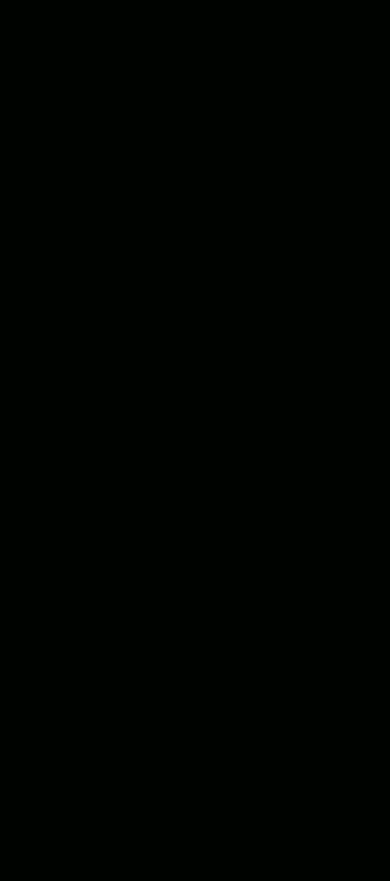
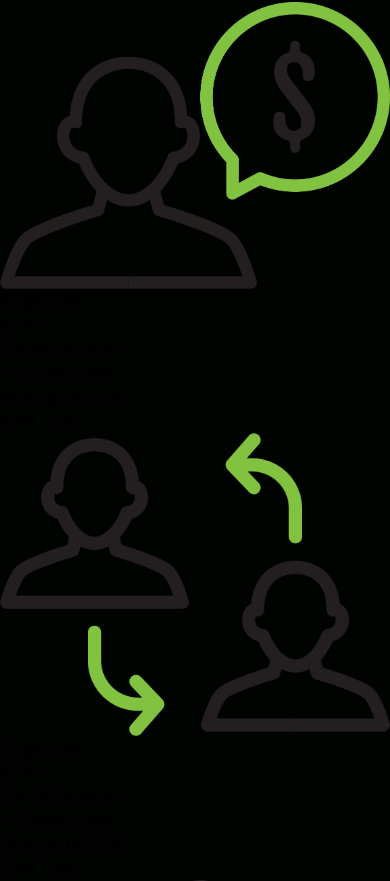
Before and after one commit to huynhkhanhduong/data-finance, a React (Vite) app: page / in a window 390 px wide. Shown: the part 1111-1992 px from the top of the page. Before the commit the page ends 1113 px from the top, so only its background shows below. Built offline with nearby package versions, Linux system fonts and the light colour scheme.

Commit message:
Thêm component Card

```diff
--- a/src/App.jsx
+++ b/src/App.jsx
@@ -3,6 +3,7 @@
 import Hero from "./components/Hero"
 import Analytics from "./components/Analytics"
 import Newsletter from "./components/Newsletter"
+import Card from "./components/Card"
 
 function App() {
 
@@ -12,6 +13,7 @@
       <Hero/>
       <Analytics/>
       <Newsletter/>
+      <Card/>
     </div>
   )
 }
--- /dev/null
+++ b/src/components/Card.jsx
@@ -0,0 +1,48 @@
+import React from 'react'
+import Single from '../assets/single.png'
+import Double from '../assets/double.png'
+import Triple from '../assets/triple.png'
+
+const Card = () => {
+  return (
+    <div className='w-full py-[10rem] px-4 bg-white'>
+        <div className='max-w-[1240px] mx-auto grid md:grid-cols-3 gap-8'>
+            <div className='w-full shadow-xl flex flex-col p-4 my-4 rounded-lg hover:scale-105 duration-300'>
+                <img className='w-20 mx-auto mt-[-3rem] bg-white' src={Single} alt="/" />
+                <h2 className='text-2xl font-bold text-center py-8'>Single User</h2>
+                <p className='text-center text-4xl font-bold'>$149</p>
+                <div className='text-center font-medium'>
+                    <p className='py-2 border-b mx-8 mt-8'>500 GB Storage</p>
+                    <p className='py-2 border-b mx-8'>1 Granted User</p>
+                    <p className='py-2 border-b mx-8'>Send up to 2 GB</p>
+                </div>
+                <button className='bg-[#00df9a] w-[200px] rounded-md font-medium my-6 mx-auto px-6 py-3'>Start Trial</button>
+            </div>
+            <div className='w-full shadow-xl bg-gray-100 flex flex-col p-4 md:my-0 my-8 rounded-lg hover:scale-105 duration-300'>
+                <img className='w-20 mx-auto mt-[-3rem] bg-transparent' src={Double} alt="/" />
+                <h2 className='text-2xl font-bold text-center py-8'>Single User</h2>
+                <p className='text-center text-4xl font-bold'>$149</p>
+                <div className='text-center font-medium'>
+                    <p className='py-2 border-b mx-8 mt-8'>500 GB Storage</p>
+                    <p className='py-2 border-b mx-8'>1 Granted User</p>
+                    <p className='py-2 border-b mx-8'>Send up to 2 GB</p>
+                </div>
+                <button className=' bg-black text-[#00df9a] w-[200px] rounded-md font-medium my-6 mx-auto px-6 py-3'>Start Trial</button>
+            </div>
+            <div className='w-full shadow-xl flex flex-col p-4 my-4 rounded-lg hover:scale-105 duration-300'>
+                <img className='w-20 mx-auto mt-[-3rem] bg-white' src={Triple} alt="/" />
+                <h2 className='text-2xl font-bold text-center py-8'>Single User</h2>
+                <p className='text-center text-4xl font-bold'>$149</p>
+                <div className='text-center font-medium'>
+                    <p className='py-2 border-b mx-8 mt-8'>500 GB Storage</p>
+                    <p className='py-2 border-b mx-8'>1 Granted User</p>
+                    <p className='py-2 border-b mx-8'>Send up to 2 GB</p>
+                </div>
+                <button className='bg-[#00df9a] w-[200px] rounded-md font-medium my-6 mx-auto px-6 py-3'>Start Trial</button>
+            </div>
+        </div>
+    </div>
+  )
+}
+
+export default Card
```
Also changed, not shown: src/assets/triple.png (renamed from src/assets/triple (1).png).
